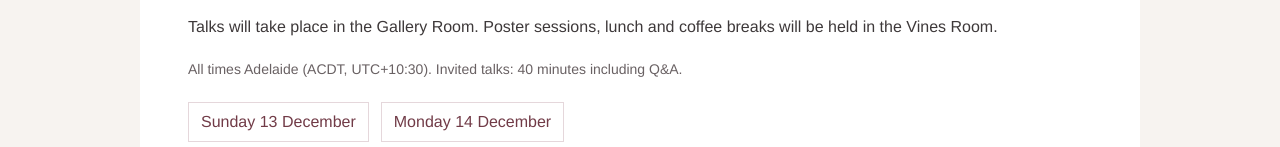
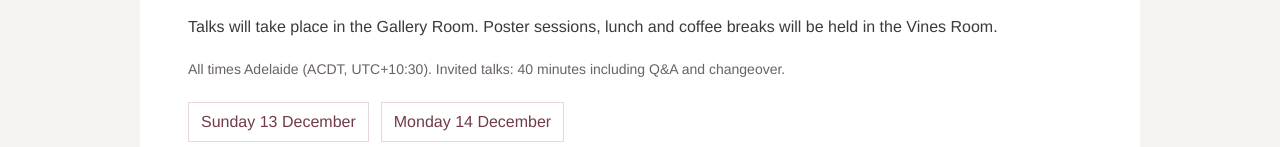
Before and after one commit to kips-lab/fimi-downunder, a plain HTML site: page docs/speaker-review-8f98ec6d.html in a window 1280 px wide. Shown: the part 372-519 px from the top of the page. Drawn offline with Linux system fonts and the light colour scheme.

Commit message:
Clarify invited talk slots include questions and changeover

```diff
--- a/docs/speaker-review-8f98ec6d.html
+++ b/docs/speaker-review-8f98ec6d.html
@@ -85,7 +85,7 @@
         <h2 class="review-title">Tentative programme (for speaker review)</h2>
         <p>Please send any requested changes to Dino at <a href="mailto:dino.sejdinovic@adelaide.edu.au">dino.sejdinovic@adelaide.edu.au</a>.</p>
         <p>Talks will take place in the Gallery Room. Poster sessions, lunch and coffee breaks will be held in the Vines Room.</p>
-        <p class="programme-meta">All times Adelaide (ACDT, UTC+10:30). Invited talks: 40 minutes including Q&amp;A.</p>
+        <p class="programme-meta">All times Adelaide (ACDT, UTC+10:30). Invited talks: 40 minutes including Q&amp;A and changeover.</p>
         <nav class="day-links" aria-label="Programme days"><a href="#sunday">Sunday 13 December</a><a href="#monday">Monday 14 December</a></nav>
         <section id="sunday" class="day" aria-labelledby="sunday-title">
         <h2 id="sunday-title" class="day-title"><time datetime="2026-12-13">Sunday 13 December</time></h2>
```
